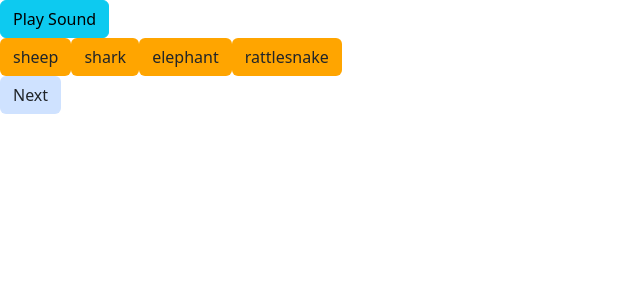
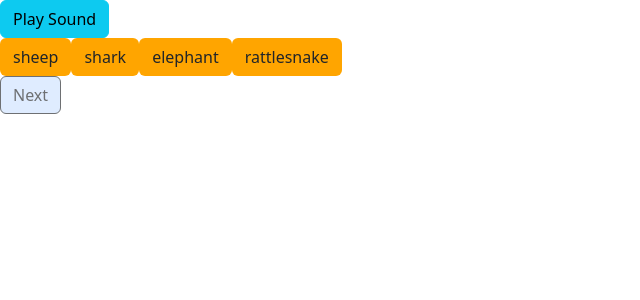
Before and after one commit to configcat-labs/configcat-google-analytics-integration-sample, a Vue app: page / in a window 1280 px wide. Both pictures are taken after a click on the button "Start". Shown: the top 300 px of the page, without its empty margins (0-640 px from the left). Built offline with nearby package versions, Linux system fonts and the light colour scheme.

Commit message:
Added restart functionality

```diff
--- a/src/App.vue
+++ b/src/App.vue
@@ -3,8 +3,9 @@ import { ref } from 'vue';
 import { useQuestionsStore } from './stores/questions';
 import QuizContainer from './components/QuizContainer.vue';
 
-const { questionBank } = useQuestionsStore();
+const questionStore = useQuestionsStore();
 var gameStarted = ref(false);
+
 </script>
 
 <template>
@@ -14,7 +15,7 @@ var gameStarted = ref(false);
       <button class="btn lemon-green" @click="gameStarted = true">Start</button>
     </div>
     <div v-else>
-      <QuizContainer :questions="questionBank"/>
+      <QuizContainer :questions="questionStore.questionBank" @generate-questions="questionStore.setQuestions"/>
     </div>
   </main>
 </template>
--- a/src/components/QuizContainer.vue
+++ b/src/components/QuizContainer.vue
@@ -6,6 +6,8 @@
     const props = defineProps({
         questions: Object
     })
+
+    const emit = defineEmits(['generateQuestions']);
 
     let gameOverModal;
 
@@ -16,18 +18,17 @@
     let score = 0;
 
     let questionCounter = ref(0);
-    // currentQuestion is ONLY used within this component, and not passed down to the child, Question
-    let currentQuestion = props.questions[questionCounter.value];
+    let currentQuestion = ref(props.questions[questionCounter.value]);
     let optionsDisabled = ref(false);
 
     function playSound() {
-        var questionAudio = new Audio(`sounds/${currentQuestion.audio}.mp3`);
+        var questionAudio = new Audio(`sounds/${currentQuestion.value.audio}.mp3`);
         questionAudio.play();
     }
 
     function checkAnswer(option) {
         optionsDisabled.value = true;
-        if(option === currentQuestion.answer) {
+        if(option === currentQuestion.value.answer) {
             score++;
         }
     }
@@ -36,11 +37,19 @@
         questionCounter.value++;
         if(questionCounter.value < props.questions.length) {
             optionsDisabled.value = false;
-            currentQuestion = props.questions[questionCounter.value];
+            currentQuestion.value = props.questions[questionCounter.value];
         } else {
             // open game over modal
             gameOverModal.show();
         }
+    }
+
+    function restart() {
+        emit('generateQuestions');
+        questionCounter.value = 0;
+        currentQuestion.value = props.questions[questionCounter.value];
+        score = 0;
+        optionsDisabled.value = false;
     }
 
 </script>
@@ -52,15 +61,14 @@
             <div class="modal-dialog">
                 <div class="modal-content">
                     <div class="modal-header">
-                        <h1 class="modal-title fs-5" id="gameOverModalLabel">Modal title</h1>
-                        <button type="button" class="btn-close" data-bs-dismiss="modal" aria-label="Close"></button>
+                        <!-- <h1 class="modal-title fs-5" id="gameOverModalLabel">Game Over!</h1> -->
+                        <!-- <button type="button" class="btn-close" data-bs-dismiss="modal" aria-label="Close"></button> -->
                     </div>
                     <div class="modal-body">
-                        <p>You scored Change ME</p>
+                        <p>You scored {{score}}</p>
+                        <button type="button" class="btn btn-secondary" data-bs-dismiss="modal" @click="restart">Restart</button>
                     </div>
                     <div class="modal-footer">
-                      <button type="button" class="btn btn-secondary" data-bs-dismiss="modal">Close</button>
-                      <button type="button" class="btn btn-primary">Save changes</button>
                     </div>
                 </div>
             </div>
@@ -70,10 +78,11 @@
                 Play Sound
             </div>
         </div>
-        <Question :question="questions[questionCounter]" :options-disabled="optionsDisabled" @option-selected="checkAnswer"/>
+        <Question :question="currentQuestion" :options-disabled="optionsDisabled" @option-selected="checkAnswer"/>
         <button
          class="btn bg-primary-subtle"
          @click="loadNextQuestion"
+         :disabled="!optionsDisabled"
         >
          Next
         </button>
--- a/src/stores/questions.js
+++ b/src/stores/questions.js
@@ -7,5 +7,10 @@ export const useQuestionsStore = defineStore('questions', {
     }),
     getters: {
         questionBank: state => state.questions
+    },
+    actions: {
+        setQuestions() {
+            this.questions = generateQuestions();
+        }
     }
 })
```
Also changed, not shown: src/components/GameOver.vue (deleted).
